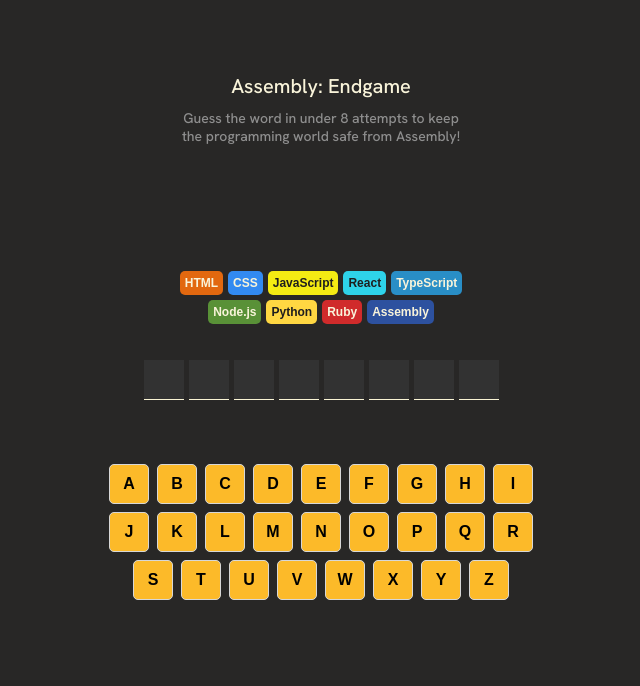
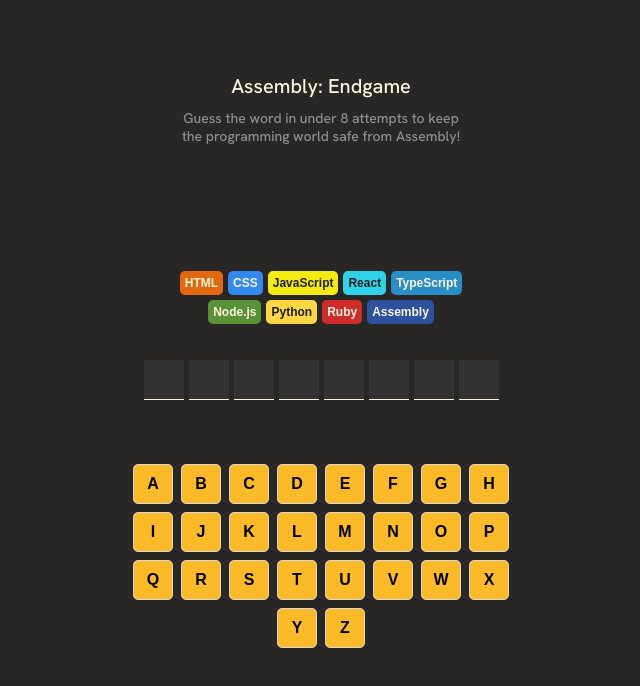
Before and after one commit to jazcala/p7-endgame, a React (Vite) app: page / in a window 1280 px wide. Shown: the top 686 px of the page, without its empty margins (319-959 px from the left). Built offline with nearby package versions, Linux system fonts and the light colour scheme.

Commit message:
adding a fix for mobile view

```diff
--- a/src/App.scss
+++ b/src/App.scss
@@ -1,5 +1,7 @@
 .container {
-  max-width: 450px;
+  max-width: 400px;
+  width: 100%;
+
   height: auto;
   display: flex;
   flex-direction: column;
@@ -42,7 +44,6 @@
       align-items: center;
       border-radius: 10px;
       padding: 10px;
-
 
       &.win {
         background-color: #10A95B;
@@ -126,12 +127,11 @@
       &.wrong {
         color: #EC5D49;
       }
-
     }
   }
 
   .keyboard {
-    max-width: 480px;
+    max-width: 400px;
     display: flex;
     flex-wrap: wrap;
     justify-content: center;
```
